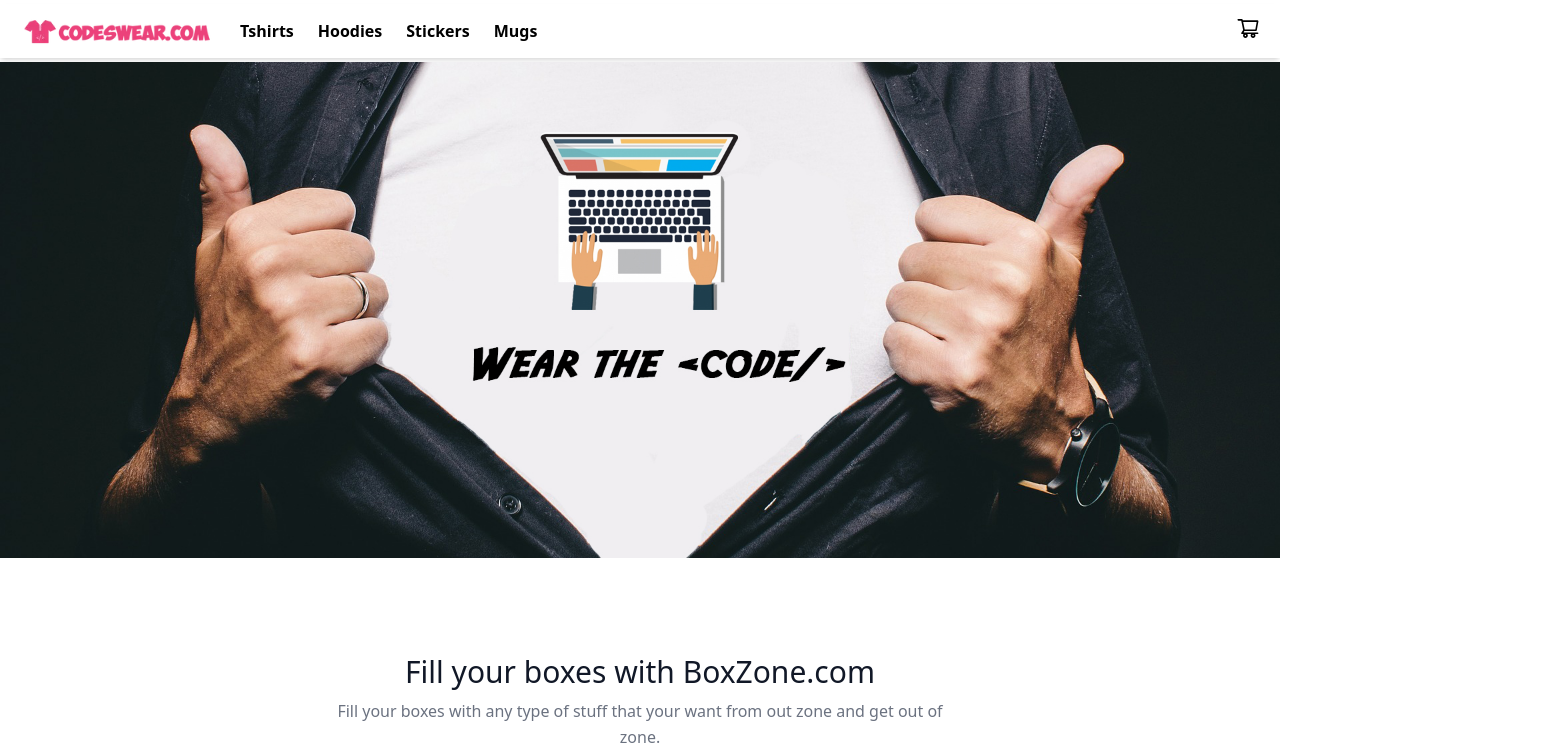
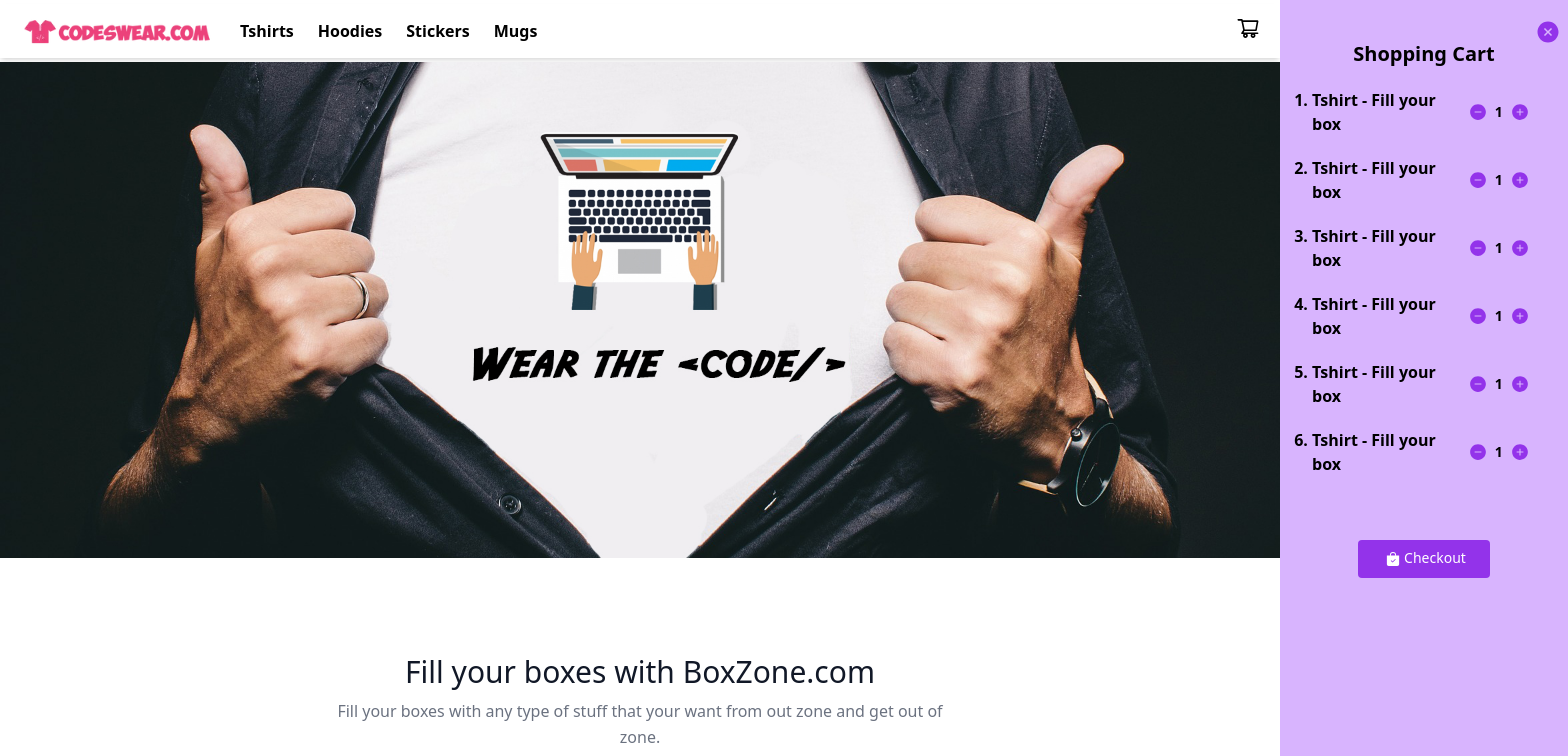
Before and after one commit to aryanraj13/BoxZone-Ecommerce, a Next.js app: page / in a window 1280 px wide. Shown: the top 756 px of the page, 1568 px wide, since content can reach past the window. Built offline with nearby package versions, Linux system fonts and the light colour scheme.

Commit message:
Designed Side Cart

```diff
--- a/components/Navbar.js
+++ b/components/Navbar.js
@@ -1,9 +1,21 @@
-import React from 'react'
+import React, { useRef } from 'react'
 import Image from 'next/image'
 import Link from 'next/link'
-import { AiOutlineShoppingCart } from "react-icons/ai";
+import { AiFillCloseCircle, AiFillMinusCircle, AiFillPlusCircle, AiOutlineShoppingCart} from "react-icons/ai";
+import { BsFillBagCheckFill } from "react-icons/bs";
 
 const Navbar = () => {
+
+  const toggleCart=()=>{
+    if (ref.current.classList.contains('translate-x-full')){
+      ref.current.classList.remove('translate-x-full')
+      ref.current.classList.add('translate-x-0')
+    }else if(!ref.current.classList.contains('translate-x-full')){
+      ref.current.classList.remove('translate-x-0')
+      ref.current.classList.add('translate-x-full')
+    }
+  }
+  const ref= useRef()
   return (
     <div>
       <div className='flex flex-col md:flex-row md:justify-start justify-center items-center my-1 py-2 shadow-md'>
@@ -18,8 +30,53 @@ const Navbar = () => {
                 <Link href={'/mugs'}><li>Mugs</li></Link>
             </ul>
         </div>
-        <div className='cart absolute right-0 top-4 mx-5'>
+        <div onClick={toggleCart} className='cursor-pointer cart absolute right-0 top-4 mx-5'>
             <AiOutlineShoppingCart className='text-xl md:text-2xl' />
+        </div>
+
+        <div ref={ref} className='w-72 h-full sideCart absolute top-0 right-0 bg-purple-300 px-8 py-10 transition-transform translate-x-full transform'>
+          <h2 className='font-bold text-xl text-center'>Shopping Cart</h2>
+          <span onClick={toggleCart} className=' absolute top-5 right-2 cursor-pointer text-2xl text-purple-600'><AiFillCloseCircle/></span>
+          <ol className='list-decimal font-semibold'>
+            <li>
+              <div className='item flex my-5'>
+              <div className='w-2/3 font-semibold'>Tshirt - Fill your box</div>
+              <div className='font-semibold flex items-center justify-center w-1/3 text-lg'><AiFillMinusCircle className='cursor-pointer text-purple-600' /><span className='mx-2 text-sm'>1</span><AiFillPlusCircle className='cursor-pointer text-purple-600'/></div>
+              </div>
+            </li>
+            <li>
+              <div className='item flex my-5'>
+              <div className='w-2/3 font-semibold'>Tshirt - Fill your box</div>
+              <div className='font-semibold flex items-center justify-center w-1/3 text-lg'><AiFillMinusCircle className='cursor-pointer text-purple-600' /><span className='mx-2 text-sm'>1</span><AiFillPlusCircle className='cursor-pointer text-purple-600'/></div>
+              </div>
+            </li>
+            <li>
+              <div className='item flex my-5'>
+              <div className='w-2/3 font-semibold'>Tshirt - Fill your box</div>
+              <div className='font-semibold flex items-center justify-center w-1/3 text-lg'><AiFillMinusCircle className='cursor-pointer text-purple-600' /><span className='mx-2 text-sm'>1</span><AiFillPlusCircle className='cursor-pointer text-purple-600'/></div>
+              </div>
+            </li>
+            <li>
+              <div className='item flex my-5'>
+              <div className='w-2/3 font-semibold'>Tshirt - Fill your box</div>
+              <div className='font-semibold flex items-center justify-center w-1/3 text-lg'><AiFillMinusCircle className='cursor-pointer text-purple-600' /><span className='mx-2 text-sm'>1</span><AiFillPlusCircle className='cursor-pointer text-purple-600'/></div>
+              </div>
+            </li>
+            <li>
+              <div className='item flex my-5'>
+              <div className='w-2/3 font-semibold'>Tshirt - Fill your box</div>
+              <div className='font-semibold flex items-center justify-center w-1/3 text-lg'><AiFillMinusCircle className='cursor-pointer text-purple-600' /><span className='mx-2 text-sm'>1</span><AiFillPlusCircle className='cursor-pointer text-purple-600'/></div>
+              </div>
+            </li>
+            <li>
+              <div className='item flex my-5'>
+              <div className='w-2/3 font-semibold'>Tshirt - Fill your box</div>
+              <div className='font-semibold flex items-center justify-center w-1/3 text-lg'><AiFillMinusCircle className='cursor-pointer text-purple-600' /><span className='mx-2 text-sm'>1</span><AiFillPlusCircle className='cursor-pointer text-purple-600'/></div>
+              </div>
+            </li>
+          </ol>
+          <button className="flex mx-auto mt-16 text-white bg-purple-600 border-0 py-2 px-6 focus: outline-no
+hover:bg-purple-950 rounded text-sm"><BsFillBagCheckFill className='m-1'/>Checkout</button>
         </div>
       </div>
     </div>
--- a/styles/globals.css
+++ b/styles/globals.css
@@ -1,3 +1,7 @@
 @tailwind base;
 @tailwind components;
 @tailwind utilities;
+
+body{
+    overflow-x: hidden;
+}
```
